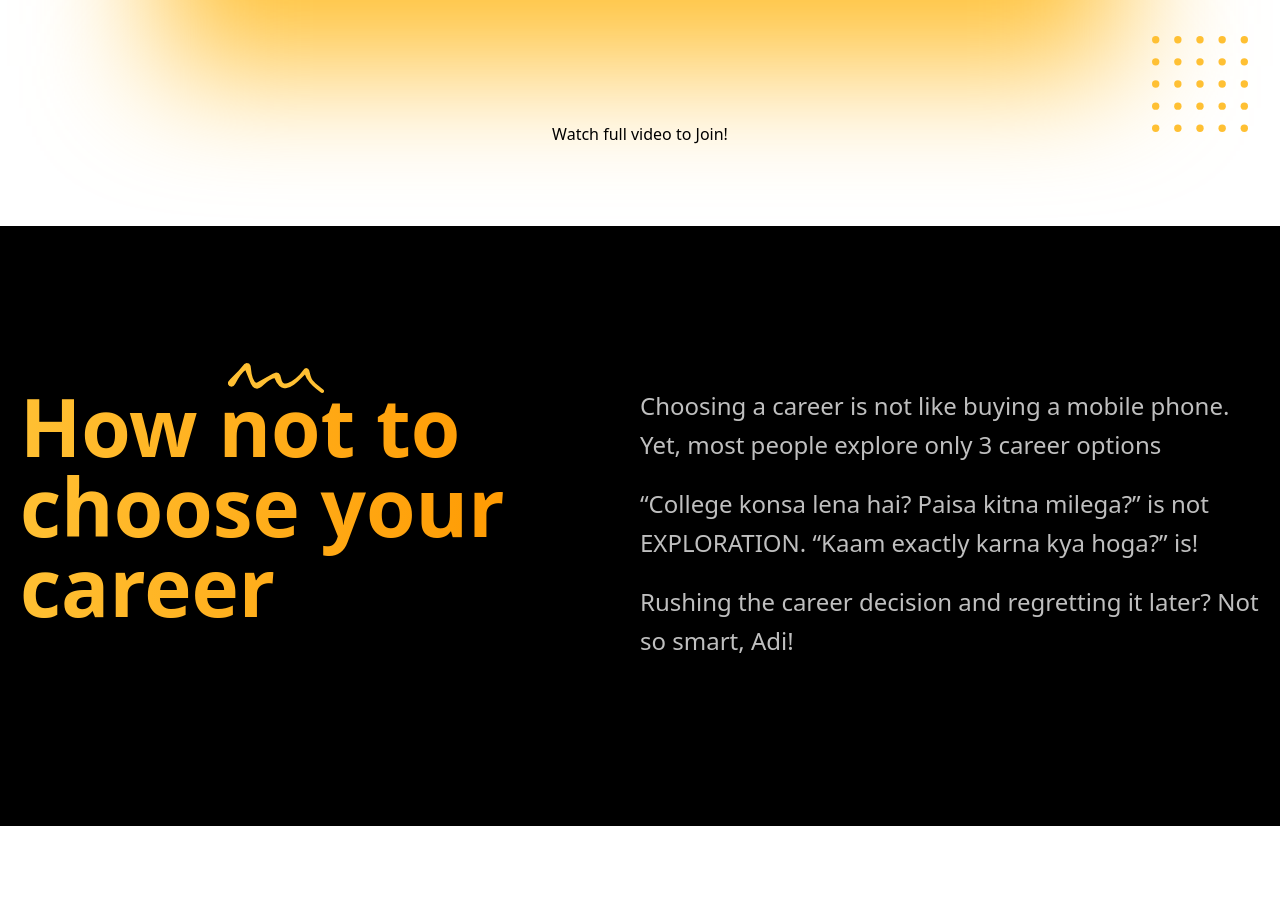
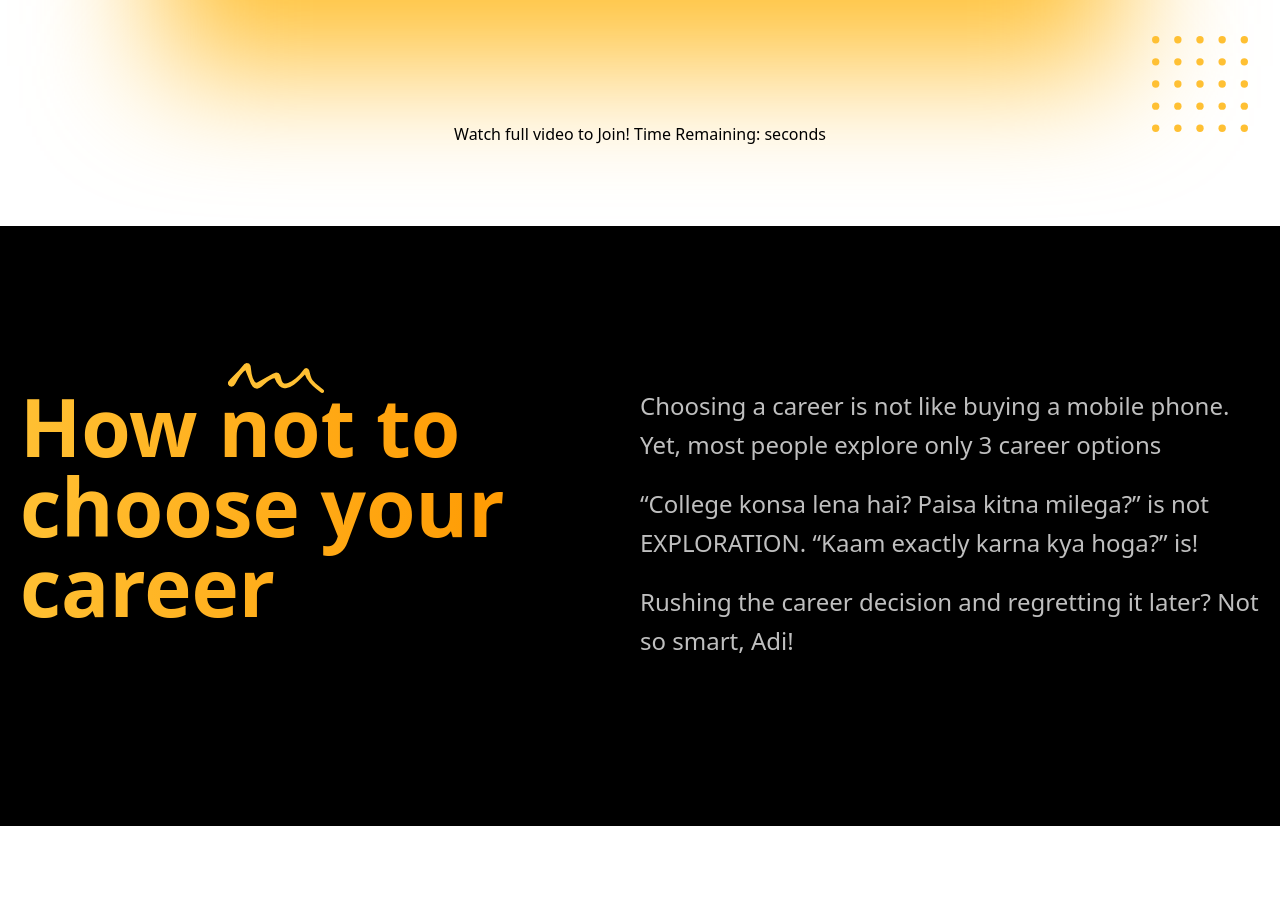
Before and after one commit to catoverse/career-taxi-1.0, a Next.js app: page / in a window 1280 px wide. Shown: the part 1360-2276 px from the top of the page. Built offline with nearby package versions, Linux system fonts and the light colour scheme.

Commit message:
added time remaining feature

```diff
--- a/components/main/video.js
+++ b/components/main/video.js
@@ -1,14 +1,16 @@
-import React from "react";
+import React, { useState } from "react";
 import Image from "next/image";
 import ReactPlayer from "react-player";
 
 import Pattern from "/public/images/main/video/bg-pattern.svg";
 
-const Video = ({ setEnableJoin }) => {
+const Video = ({ onClick, enableJoin, setEnableJoin }) => {
+  const [seconds, setSeconds] = useState("");
   const enableButton = (playedSeconds) => {
     if (playedSeconds.playedSeconds > 630) {
       setEnableJoin(true);
     }
+    setSeconds((630 - playedSeconds.playedSeconds).toFixed(0));
   };
 
   return (
@@ -35,7 +37,27 @@ const Video = ({ setEnableJoin }) => {
             url="https://www.youtube.com/watch?v=YHHK9AjDBO0"
           />
         </div>
-        <p className="mt-8 text-center">Watch full video to Join!</p>
+        <div className="mx-auto text-center">
+          {!enableJoin ? (
+            <p className="mt-8 text-center">
+              Watch full video to Join!{" "}
+              <span>Time Remaining: {seconds} seconds</span>
+            </p>
+          ) : (
+            <button
+              onClick={onClick}
+              disabled={!enableJoin}
+              className={
+                "mx-auto mt-10 mr-4 rounded-xl bg-yellow bg-gradient-to-r from-yellow to-orange px-6 py-3 text-bodyTwo font-medium text-black duration-300 " +
+                (enableJoin
+                  ? "hover:-translate-y-1 hover:shadow-[0_10px_15px_-3px_rgba(255,192,51,0.5)]"
+                  : "cursor-not-allowed opacity-50 hover:-translate-y-0 hover:shadow-none")
+              }
+            >
+              Join Now
+            </button>
+          )}
+        </div>
         <div className="absolute -bottom-6 -right-4 -z-10 w-12 lg:-right-8 lg:bottom-2 lg:w-24">
           <Image src={Pattern} alt="pattern" />
         </div>
--- a/pages/index.js
+++ b/pages/index.js
@@ -108,7 +108,11 @@ export default function Home() {
       </Head>
       <Header />
       <Hero enableJoin={enableJoin} onClick={makePayment} />
-      <Video setEnableJoin={setEnableJoin} />
+      <Video
+        onClick={makePayment}
+        enableJoin={enableJoin}
+        setEnableJoin={setEnableJoin}
+      />
       <Problem />
       <Solution />
       <Expert />
```
